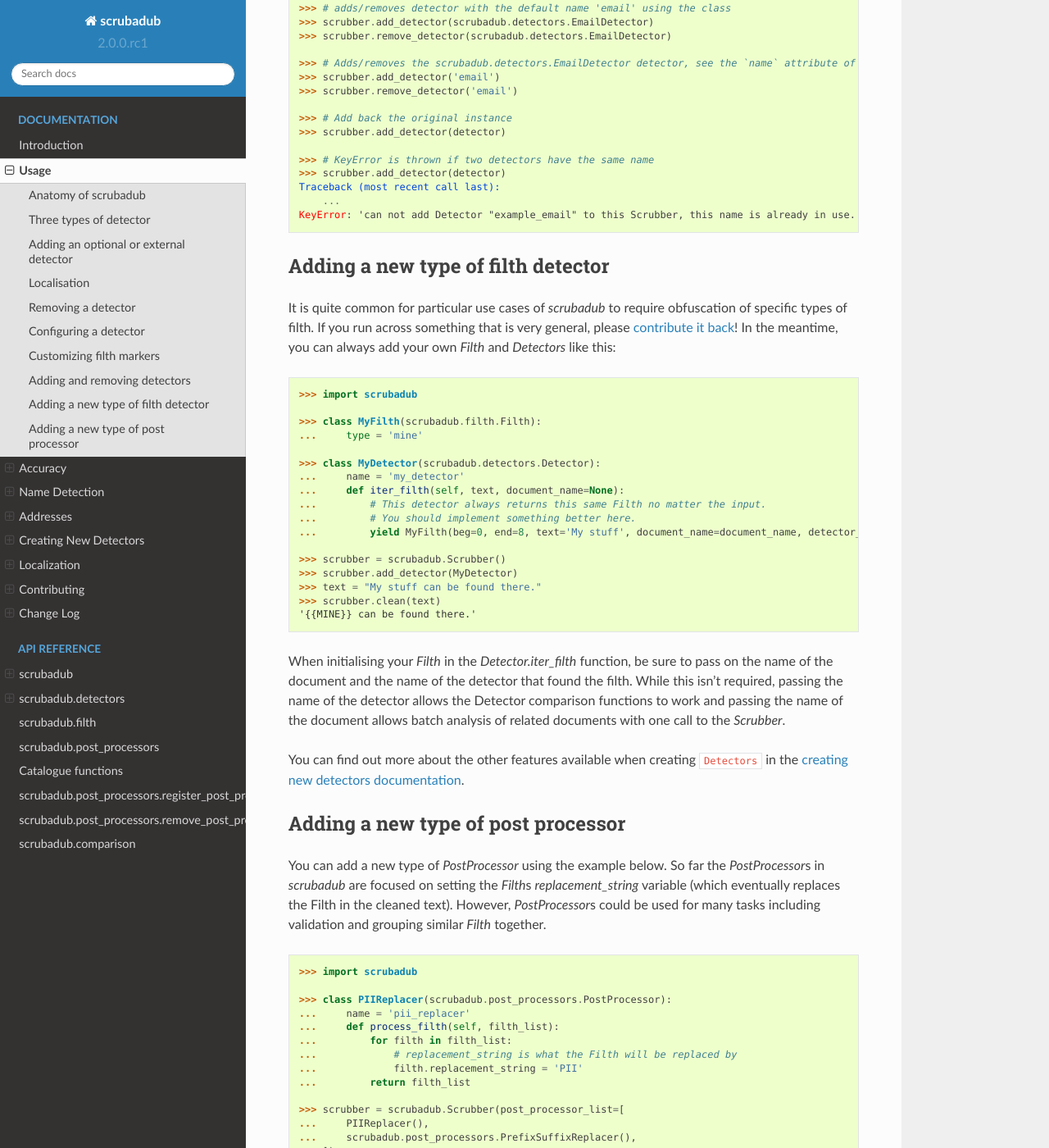
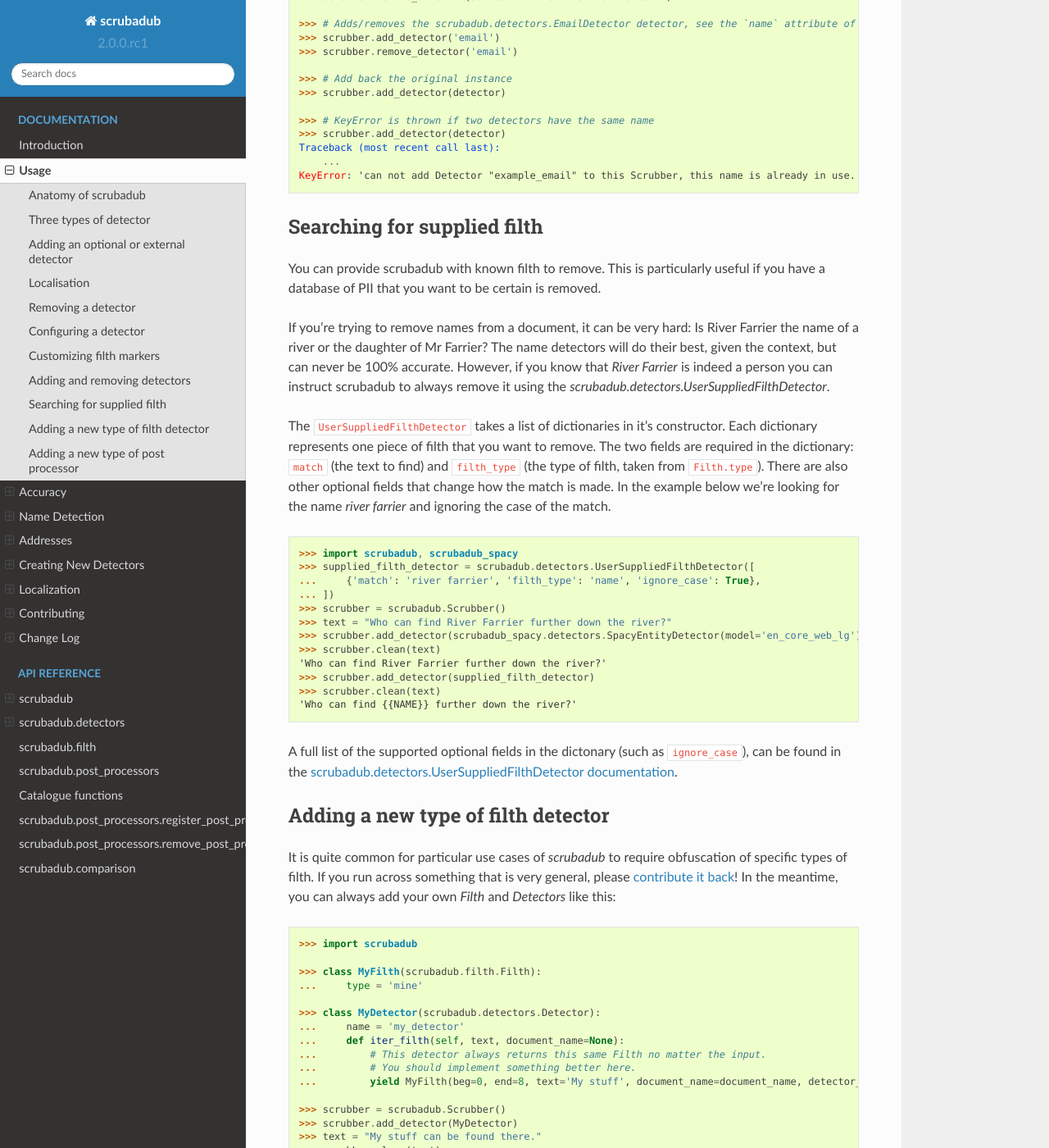
Before and after one commit to LeapBeyond/scrubadub, a Sphinx documentation site: the page built from docs/usage.rst, in a window 1280 px wide and 1400 px high, scrolled down 4313 px. Shown: the whole window at 82% size. Built offline with Sphinx 7.4.7 and the Read the Docs theme 2.0.0, drawn with Linux system fonts in a browser that asks for light colours.

Commit message:
add section on user supplied filth

```diff
--- a/docs/usage.rst
+++ b/docs/usage.rst
@@ -226,6 +224,40 @@
     Traceback (most recent call last):
         ...
     KeyError: 'can not add Detector "example_email" to this Scrubber, this name is already in use. Try removing it first.'
+
+
+Searching for supplied filth
+----------------------------
+
+You can provide scrubadub with known filth to remove.
+This is particularly useful if you have a database of PII that you want to be certain is removed.
+
+If you're trying to remove names from a document, it can be very hard: Is River Farrier the name of a river or the daughter of Mr Farrier?
+The name detectors will do their best, given the context, but can never be 100% accurate.
+However, if you know that `River Farrier` is indeed a person you can instruct scrubadub to always remove it using the `scrubadub.detectors.UserSuppliedFilthDetector`.
+
+The ``UserSuppliedFilthDetector`` takes a list of dictionaries in it's constructor.
+Each dictionary represents one piece of filth that you want to remove.
+The two fields are required in the dictionary: ``match`` (the text to find) and ``filth_type`` (the type of filth, taken from ``Filth.type``).
+There are also other optional fields that change how the match is made.
+In the example below we're looking for the name `river farrier` and ignoring the case of the match.
+
+.. code:: pycon
+
+    >>> import scrubadub, scrubadub_spacy
+    >>> supplied_filth_detector = scrubadub.detectors.UserSuppliedFilthDetector([
+    ...     {'match': 'river farrier', 'filth_type': 'name', 'ignore_case': True},
+    ... ])
+    >>> scrubber = scrubadub.Scrubber()
+    >>> text = "Who can find River Farrier further down the river?"
+    >>> scrubber.add_detector(scrubadub_spacy.detectors.SpacyEntityDetector(model='en_core_web_lg'))
+    >>> scrubber.clean(text)
+    'Who can find River Farrier further down the river?'
+    >>> scrubber.add_detector(supplied_filth_detector)
+    >>> scrubber.clean(text)
+    'Who can find {{NAME}} further down the river?'
+
+A full list of the supported optional fields in the dictonary (such as ``ignore_case``), can be found in the `scrubadub.detectors.UserSuppliedFilthDetector documentation <scrubadub.detectors.UserSuppliedFilthDetector>`_.
 
 
 .. _create-detector:
```
Also changed, not shown: other parts of docs/usage.rst (+0 -2 lines).
